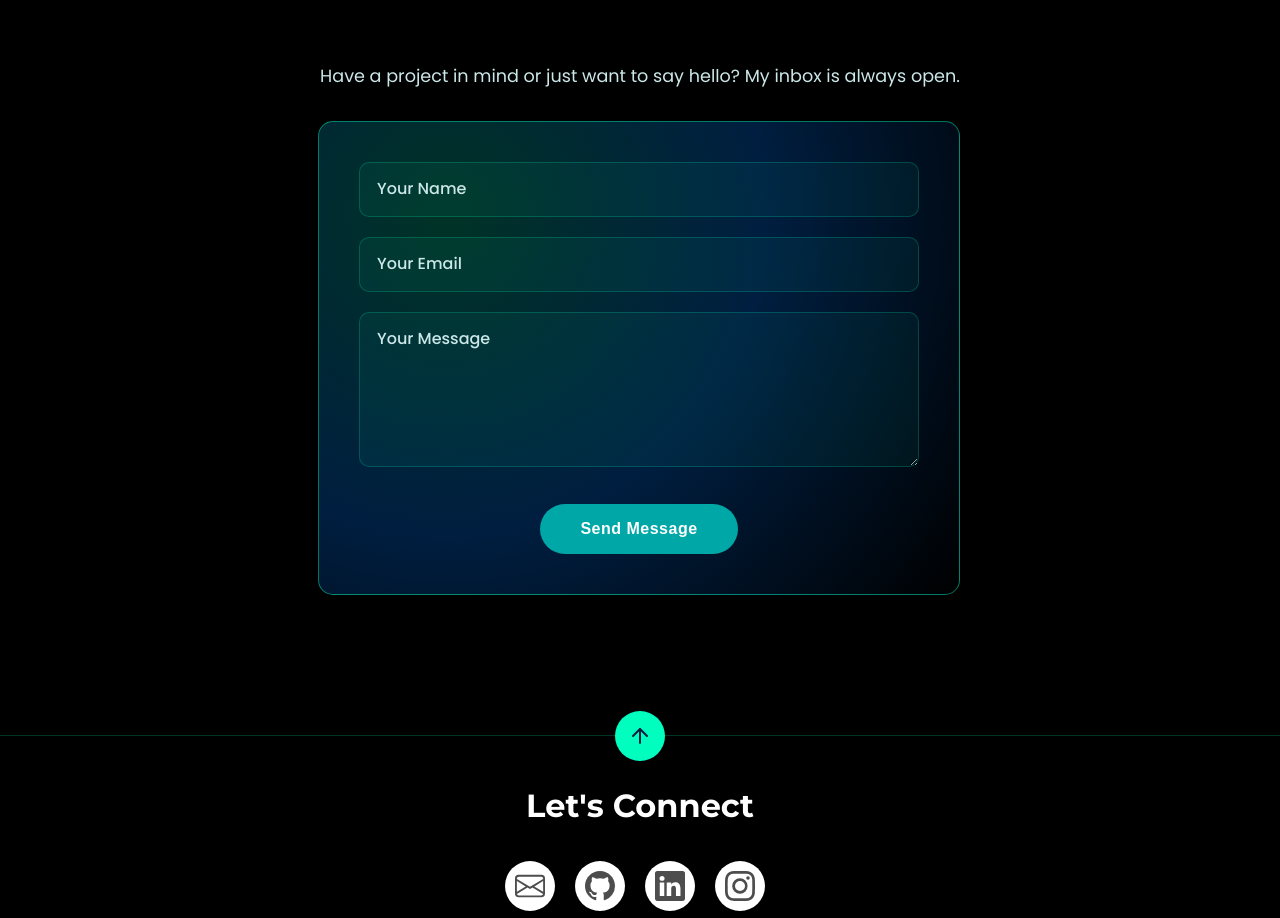
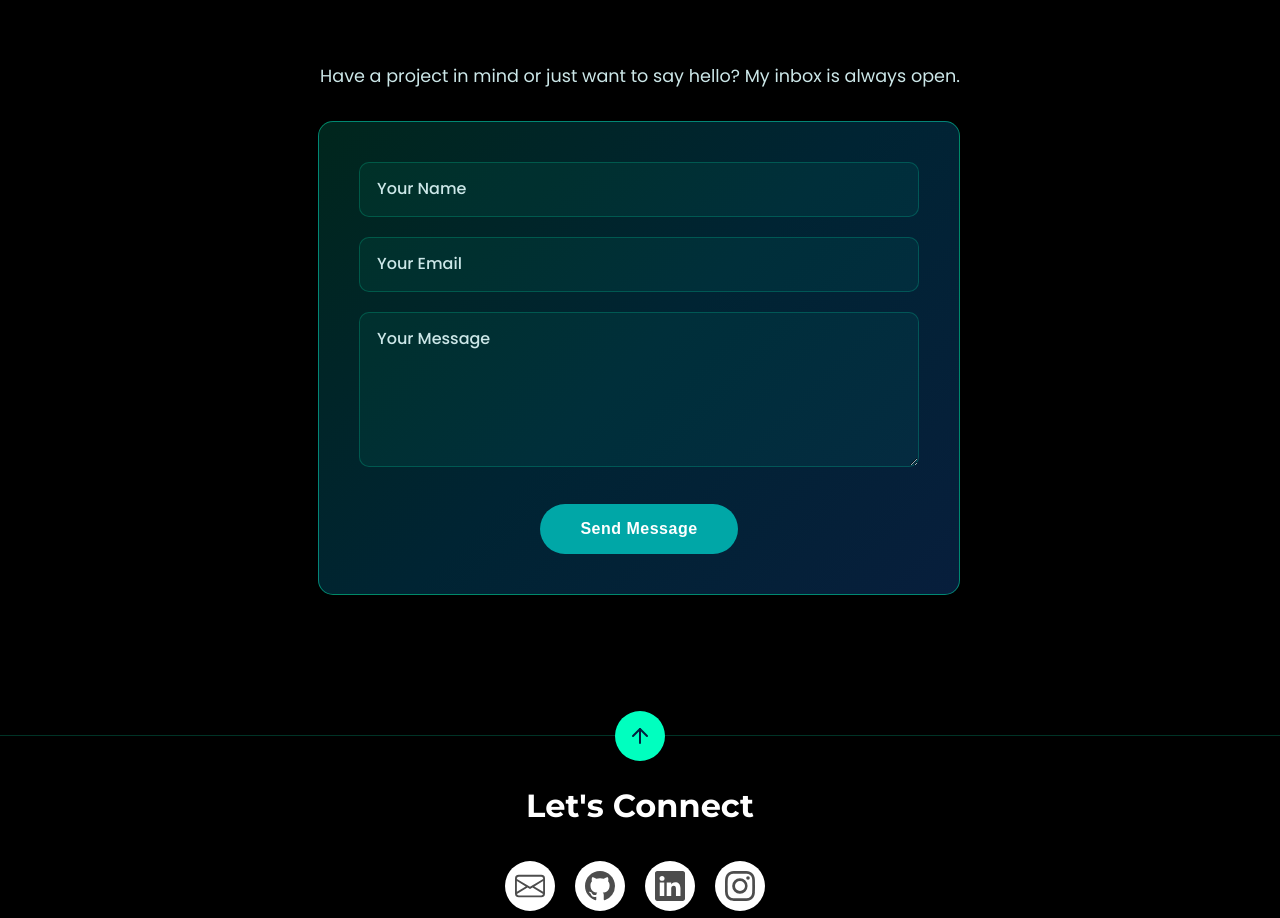
Before and after one commit to rka2005/Portfolio, a React (Vite) app in the folder frontend/: page / in a window 1280 px wide. Shown: the part 6100-7018 px from the top of the page. Built offline with nearby package versions, Linux system fonts and the light colour scheme; no server answers.

Commit message:
color modified

```diff
--- a/frontend/src/components/Contact.css
+++ b/frontend/src/components/Contact.css
@@ -30,10 +30,10 @@
   gap: 20px;
   margin-left: 8rem;
   margin-top: 30px;
-  background: radial-gradient(circle at 20% 20%,
-        rgba(0, 255, 191, 0.20),
-        rgba(0, 120, 255, 0.25),
-        rgba(0, 0, 0, 0.95));
+  background: linear-gradient(135deg,
+        rgba(0, 255, 191, 0.15),
+        rgba(0, 180, 255, 0.20),
+        rgba(10, 40, 80, 0.75));
   backdrop-filter: blur(10px);
   -webkit-backdrop-filter: blur(10px);
   border: 1px solid rgba(0, 255, 191, 0.453);
```
